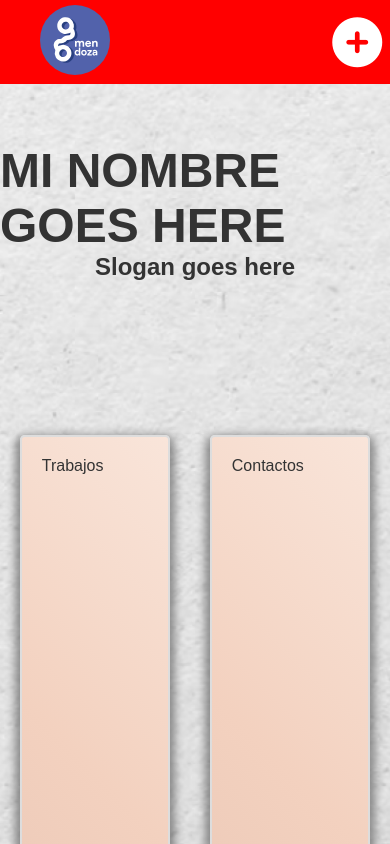
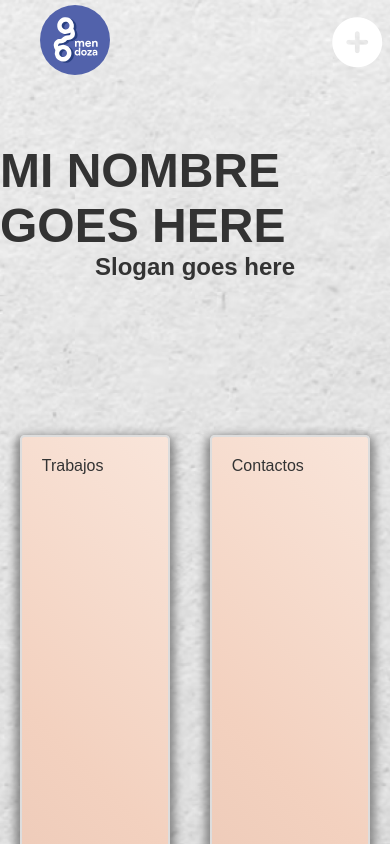
Before and after one commit to ivanlandaverde25/Portfolio_Gaby, a plain HTML site: page index.html in a window 390 px wide. Shown: the top 844 px of the page. Drawn offline with Linux system fonts and the light colour scheme.

Commit message:
Primera version 1.2

```diff
--- a/scss/mediaQuery.scss
+++ b/scss/mediaQuery.scss
@@ -1,10 +1,10 @@
 @media screen and (max-width: 768px){
     .container-menu{
-        background: red;
+        // background: red;
     }
 }
 
-@media screen and (max-width: 340px){
+@media screen and (max-width: 440px){
     .container-menu{
         // background: green;
     }
```
Also changed, not shown: css/style.css, 1 other file.
